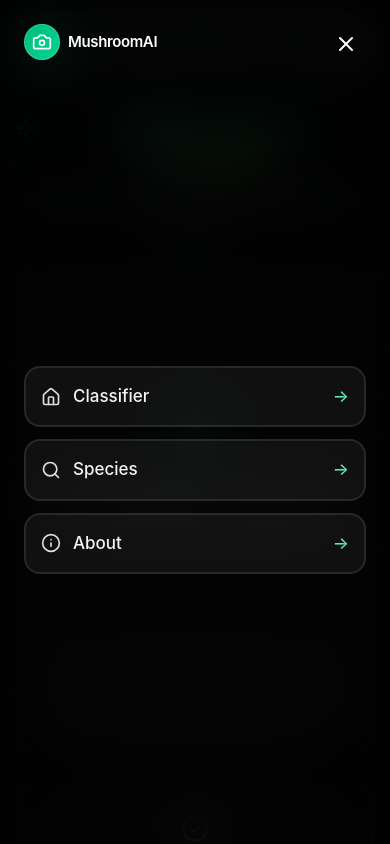
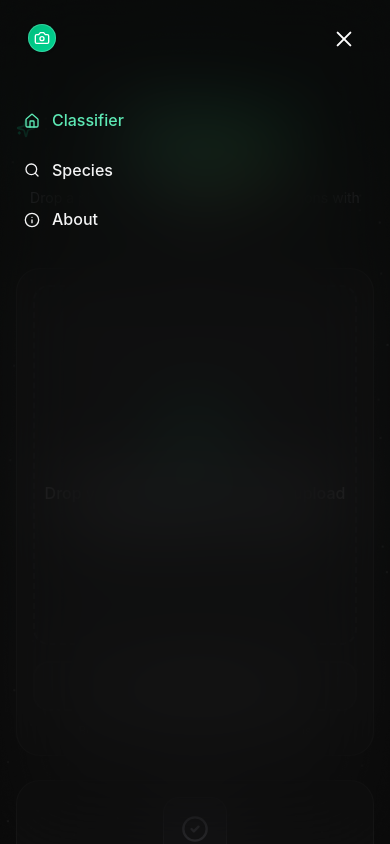
Before and after one commit to devanshkp/ai-mushroom-classifier, a React (Vite) app in the folder frontend/: page / in a window 390 px wide. Both pictures are taken after a click on the button "Open menu". Shown: the top 844 px of the page. Built offline with nearby package versions, Linux system fonts and the light colour scheme.

Commit message:
Update Navbar.jsx

```diff
--- a/frontend/src/components/Navbar.jsx
+++ b/frontend/src/components/Navbar.jsx
@@ -1,6 +1,6 @@
 import { useEffect, useState } from "react";
 import { Link, useLocation } from "react-router-dom";
-import { Camera, Home, Search, Info, Menu, X } from "lucide-react";
+import { Camera, Home, Search, Info } from "lucide-react";
 import { motion, AnimatePresence } from "framer-motion";
 
 export default function Navbar() {
@@ -28,56 +28,59 @@ export default function Navbar() {
   ];
 
   const isActive = (path) =>
+    location.pathname === path
+      ? "text-emerald-300 bg-white/10 px-4 py-2 border border-white/20 rounded-full"
+      : "text-zinc-100";
+
+  const isActiveMobile = (path) =>
     location.pathname === path ? "text-emerald-300" : "text-zinc-100";
 
+  // animations
+  const bar =
+    "absolute left-1/2 -translate-x-1/2 h-[2px] w-5 rounded-full bg-white";
+  const barTx = { duration: 0.36, ease: [0.22, 0.61, 0.36, 1] };
+  const listTx = { duration: 0.18, ease: [0.25, 0.8, 0.25, 1] };
+
   return (
+    <>
       <nav className="fixed inset-x-0 top-3 z-50 flex justify-center px-4">
-      {/* Pill container */}
         <div
           className={[
             "relative mx-auto flex w-full max-w-7xl items-center justify-between",
-          "rounded-full border border-white/10 backdrop-blur-2xl ring-1 ring-inset ring-white/10",
+            "rounded-full ",
             "transition-[padding,transform,width] duration-300",
-          "px-3 py-3",
-          "bg-white/5",
+            "px-3 py-2 ",
+            !isMenuOpen &&
+              "bg-white/5 ring-1 ring-inset ring-white/15  backdrop-blur-2xl",
           ].join(" ")}
-        style={{
-          width: scrolled ? "min(100%, 980px)" : "min(100%, 1120px)",
-        }}
+          style={{ width: scrolled ? "min(100%, 980px)" : "min(100%, 1120px)" }}
           aria-label="Primary Navigation"
         >
-        {/* Brand */}
           <Link
             to="/"
             onClick={() => window.scrollTo({ top: 0, behavior: "smooth" })}
             className="group inline-flex items-center gap-2"
           >
-          <span className="grid h-9 w-9 place-items-center rounded-4xl bg-gradient-to-br from-emerald-500 to-emerald-400 text-white shadow-sm ring-1 ring-inset ring-white/20">
-            <Camera className="h-5 w-5" />
+            <span className="grid h-7 w-7 place-items-center rounded-4xl bg-gradient-to-br from-emerald-500 to-emerald-400 text-white shadow-sm ring-1 ring-inset ring-white/20">
+              <Camera className="h-4 w-4" />
             </span>
-          <AnimatePresence>
             {!scrolled && (
-              <motion.span
-                initial={{ opacity: 0, x: -10 }}
-                animate={{ opacity: 1, x: 0 }}
-                exit={{ opacity: 0, x: -10 }}
-                transition={{ duration: 0.25, ease: "easeInOut" }}
-                className="hidden text-[15px] font-semibold tracking-tight text-white sm:block"
-              >
+              <span className="hidden text-[15px] font-semibold tracking-tight text-white sm:block">
                 MushroomAI
-              </motion.span>
+              </span>
             )}
-          </AnimatePresence>
           </Link>
 
-        {/* Desktop links */}
+          {/* Desktop */}
           <ul className="hidden items-center gap-6 md:flex">
             {navItems.map((item) => (
               <li key={item.name}>
                 <Link
                   to={item.path}
-                onClick={() => window.scrollTo({ top: 0, behavior: "smooth" })}
-                className={`group inline-flex items-center gap-2 rounded-full px-3 py-2 text-sm font-medium transition-colors hover:text-emerald-300 ${isActive(
+                  onClick={() =>
+                    window.scrollTo({ top: 0, behavior: "smooth" })
+                  }
+                  className={`group inline-flex items-center gap-2 rounded-full px-2 py-2 text-sm font-medium transition-colors hover:text-emerald-300 ${isActive(
                     item.path
                   )}`}
                 >
@@ -88,71 +91,76 @@ export default function Navbar() {
             ))}
           </ul>
 
-        {/* Mobile button */}
+          {/* Mobile */}
           <button
-          aria-label="Open menu"
-          className="inline-flex items-center justify-center rounded-xl p-2 text-white md:hidden hover:bg-white/10"
-          onClick={() => setIsMenuOpen(true)}
+            aria-label={isMenuOpen ? "Close menu" : "Open menu"}
+            className="relative h-9 w-9 md:hidden"
+            onClick={() => setIsMenuOpen((v) => !v)}
           >
-          <Menu className="h-6 w-6" />
+            <motion.span
+              className={bar}
+              initial={false}
+              animate={isMenuOpen ? { y: 0, rotate: 45 } : { y: -5, rotate: 0 }}
+              transition={barTx}
+            />
+            <motion.span
+              className={bar}
+              initial={false}
+              animate={isMenuOpen ? { y: 0, rotate: -45 } : { y: 5, rotate: 0 }}
+              transition={barTx}
+            />
           </button>
         </div>
+      </nav>
 
-      {/* Fullscreen mobile overlay */}
+      <AnimatePresence>
         {isMenuOpen && (
+          <motion.div
+            key="mobileSheet"
+            className="fixed inset-0 z-40 md:hidden bg-[hsl(0_0_5)]/50 backdrop-blur-2xl"
+            initial={{ opacity: 0 }}
+            animate={{ opacity: 1, transition: { duration: 0.15 } }}
+            exit={{ opacity: 0, transition: { duration: 0.15 } }}
+            onClick={() => setIsMenuOpen(false)}
+          >
             <div
-          role="dialog"
-          aria-modal="true"
-          className="fixed inset-0 z-50 grid grid-rows-[auto,1fr,auto] bg-black/80 backdrop-blur-xl"
+              className="mx-auto w-full max-w-7xl"
+              style={{ paddingTop: 96 }}
+              onClick={(e) => e.stopPropagation()}
             >
-          <div className="flex items-start justify-between px-6 pt-6">
-            <Link
-              to="/"
-              onClick={() => {
-                setIsMenuOpen(false);
-                window.scrollTo({ top: 0, behavior: "smooth" });
+              <ul>
+                {navItems.map((item, i) => (
+                  <motion.li
+                    key={item.name}
+                    initial={{ opacity: 0, x: 200 }}
+                    animate={{
+                      opacity: 1,
+                      x: 0,
+                      transition: { ...listTx, delay: 0.04 * i },
                     }}
-              className="group inline-flex items-center gap-2"
+                    exit={{ opacity: 0, x: 28, transition: listTx }}
+                    className="hover:bg-white/10 py-3 px-6"
                   >
-              <span className="grid h-9 w-9 place-items-center rounded-4xl bg-gradient-to-br from-emerald-500 to-emerald-400 text-white shadow-sm ring-1 ring-inset ring-white/20">
-                <Camera className="h-5 w-5" />
-              </span>
-              <span className="text-[15px] font-semibold tracking-tight text-white">
-                MushroomAI
-              </span>
-            </Link>
-            <button
-              aria-label="Close menu"
-              onClick={() => setIsMenuOpen(false)}
-              className="rounded-xl p-2 text-white hover:bg-white/10"
-            >
-              <X className="h-6 w-6" />
-            </button>
-          </div>
-
-          <div className="mt-8 px-6">
-            <ul className="space-y-3">
-              {navItems.map((item) => (
-                <li key={item.name}>
                     <Link
                       to={item.path}
                       onClick={() => {
                         setIsMenuOpen(false);
                         window.scrollTo({ top: 0, behavior: "smooth" });
                       }}
-                    className="flex items-center justify-between rounded-2xl border border-white/10 bg-white/5 px-4 py-4 text-[17px] font-medium text-zinc-100 ring-1 ring-inset ring-white/10 hover:bg-white/7"
+                      className={`flex items-center gap-3 text-[16px] font-medium ${isActiveMobile(
+                        item.path
+                      )}`}
                     >
-                    <span className="inline-flex items-center gap-3">
-                      <item.icon className="h-5 w-5 opacity-90" /> {item.name}
-                    </span>
-                    <span className="text-emerald-300">→</span>
+                      <item.icon className="h-[16px] w-[16px]" />
+                      <span>{item.name}</span>
                     </Link>
-                </li>
+                  </motion.li>
                 ))}
               </ul>
             </div>
-        </div>
+          </motion.div>
         )}
-    </nav>
+      </AnimatePresence>
+    </>
   );
 }
```
Lines whose indentation alone changed are shown as unchanged.
